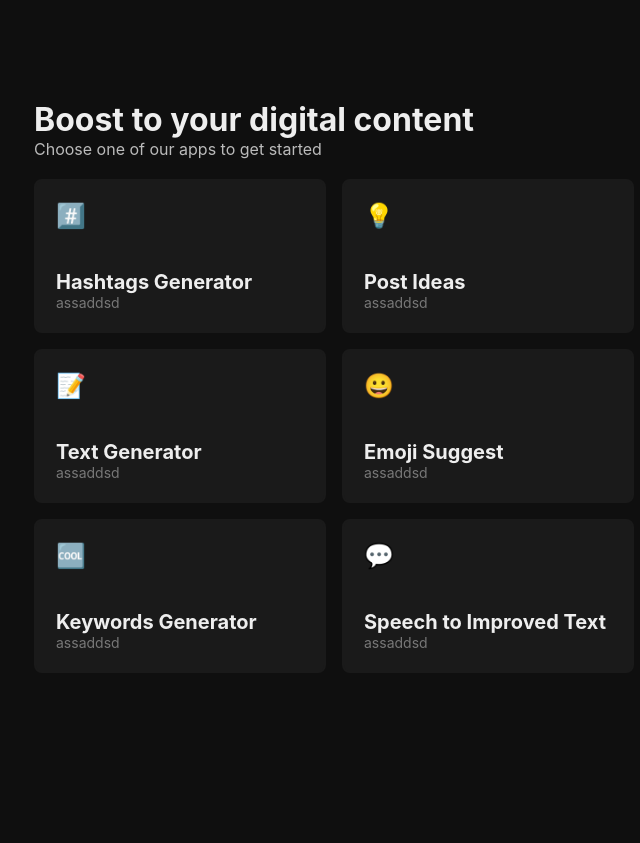
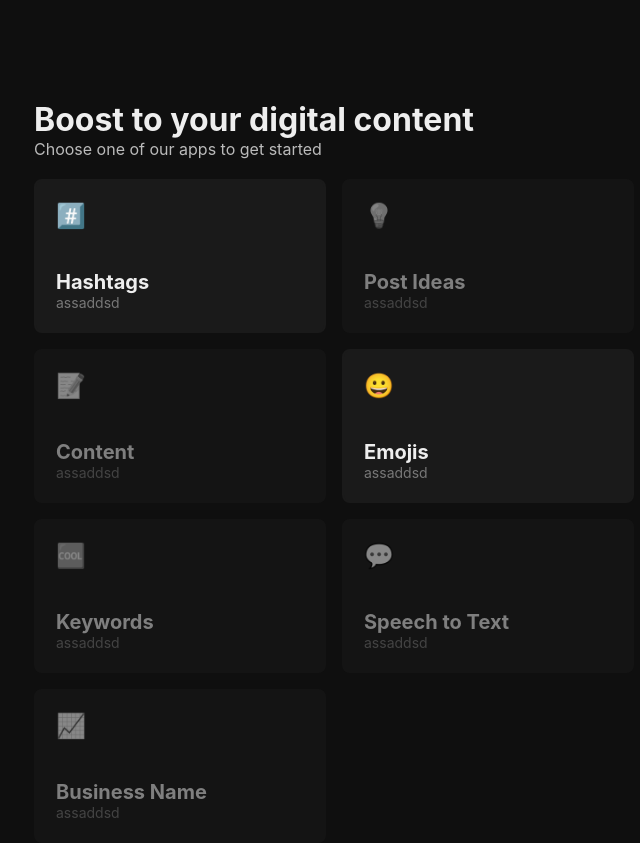
Before and after one commit to yuriportfolio/power-media, a Next.js app: page / in a window 1280 px wide. Shown: the whole page, without its empty margins (306-946 px from the left). Before the commit the page ends 800 px from the top, so only its background shows below. Built offline with nearby package versions, Linux system fonts and the light colour scheme.

Commit message:
menu items disabled

```diff
--- a/src/containers/Home/components/AppCard/index.tsx
+++ b/src/containers/Home/components/AppCard/index.tsx
@@ -7,14 +7,15 @@ type AppCardProps = {
         description: string
         url: string
         icon: string
+        isActive: boolean
     },
 }
 
 function AppCard({ app }: AppCardProps) {
     return (
         <>
-            <Link href={app.url} >
-                <S.Container >
+            <Link href={app.isActive ? app.url : '/'} >
+                <S.Container isActive={app.isActive} >
                     <p className="icon">{app.icon}</p>
 
                     <div className="info">
--- a/src/containers/Home/components/AppCard/styles.ts
+++ b/src/containers/Home/components/AppCard/styles.ts
@@ -1,6 +1,10 @@
-import styled from "styled-components";
+import styled, { css } from "styled-components";
 
-export const Container = styled.div`
+type ContainerProps = {
+    isActive: boolean
+}
+
+export const Container = styled.div<ContainerProps>`
     background-color: #1a1a1a;
     border: 2px solid #1a1a1a;
     border-radius: 8px;
@@ -13,6 +17,17 @@ export const Container = styled.div`
         transform: translateY(-2px);
         border: 2px solid #d1fe49;
     }
+
+    ${({ isActive }) => !isActive && css`
+        filter: grayscale(100%);
+        cursor: not-allowed;
+        opacity: 0.5;
+
+        :hover {
+            transform: none;
+            border: 2px solid #1a1a1a;
+        }
+    `}
 
     .icon {
         font-size: 24px;
--- a/src/containers/Home/data.ts
+++ b/src/containers/Home/data.ts
@@ -1,45 +1,51 @@
 export const apps = [
     {
-        title: 'Hashtags Generator',
+        title: 'Hashtags',
         description: 'assaddsd',
         url: '/hashtags',
         icon: '#️⃣',
+        isActive: true
     },
     {
         title: 'Post Ideas',
         description: 'assaddsd',
         url: '/hashtags',
         icon: '💡',
+        isActive: false
     },
     {
-        title: 'Text Generator',
+        title: 'Content',
         description: 'assaddsd',
         url: '/hashtags',
         icon: '📝',
+        isActive: false
     },
     {
-        title: 'Emoji Suggest',
+        title: 'Emojis',
         description: 'assaddsd',
         url: '/emojis',
         icon: '😀',
+        isActive: true
     },
     {
-        title: 'Keywords Generator',
+        title: 'Keywords',
         description: 'assaddsd',
         url: '/hashtags',
         icon: '🆒',
+        isActive: false
     },
     {
-        title: 'Speech to Improved Text',
+        title: 'Speech to Text',
         description: 'assaddsd',
         url: '/hashtags',
         icon: '💬',
+        isActive: false
+    },
+    {
+        title: 'Business Name',
+        description: 'assaddsd',
+        url: '/business-name',
+        icon: ' 📈',
+        isActive: false
     }
-
-    // {
-    //     title: '',
-    //     description: '',
-    //     url: '',
-    //     icon: '',
-    // }
 ]
```
